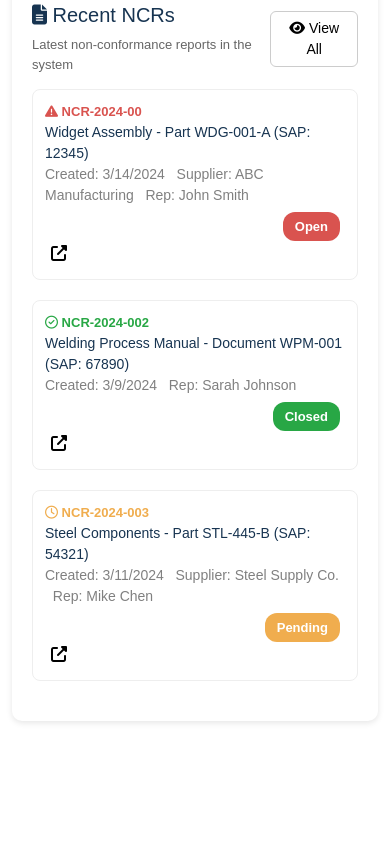
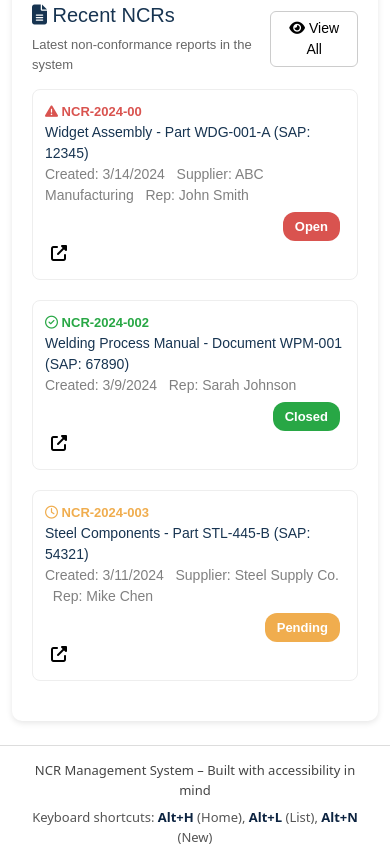
Before and after one commit to Ariyoadeyinka/NCRApp, a plain HTML site: page index.html in a window 390 px wide. Shown: the part 950-1812 px from the top of the page. Before the commit the page ends 1695 px from the top, so only its background shows below. Drawn offline with nearby package versions, Linux system fonts and the light colour scheme.

Commit message:
Ariyo-Dashboard

```diff
--- a/css/style.css
+++ b/css/style.css
@@ -256,3 +256,59 @@
 .ncr-item{
     margin-bottom: 20px;
 }
+.app-footer {
+  display: flex;
+  justify-content: space-between;
+  align-items: center;
+  padding: 20px 40px;        /* smaller, relative padding */
+  border-top: 1px solid #ddd;
+  background: white;
+  font-size: 14px;
+  color: #444;
+  flex-wrap: wrap;           /* wrap items on small screens */
+}
+
+.footer-left {
+  display: flex;
+  align-items: center;
+  gap: 6px;
+  margin-bottom: 6px;
+}
+
+.footer-left .logo {
+  font-weight: bold;
+  color: #0C2340;
+}
+
+.footer-right {
+  font-size: 13px;
+  color: #555;
+}
+
+.footer-right .shortcut {
+  font-weight: bold;
+  color: #0C2340;
+}
+
+
+@media (max-width: 1024px) {
+  .app-footer {
+    padding: 10px 60px;
+    font-size: 13px;
+  }
+}
+
+@media (max-width: 640px) {
+  .app-footer {
+    flex-direction: column;
+    text-align: center;
+    gap: 8px;
+    padding: 15px 20px;
+  }
+ .logo{
+    display: none;
+ }
+  .footer-left {
+    margin-bottom: 0;
+  }
+}
--- a/index.html
+++ b/index.html
@@ -202,6 +202,18 @@
         </div>
 
     </main>
+<footer class="app-footer">
+  <div class="footer-left">
+    <span class="logo"> <img src="images/logo.png" alt="Crossfire Logo" style="height: 50px; width: auto;"></span>
+    NCR Management System – Built with accessibility in mind
+  </div>
+  <div class="footer-right">
+    Keyboard shortcuts:
+    <span class="shortcut">Alt+H</span> (Home),
+    <span class="shortcut">Alt+L</span> (List),
+    <span class="shortcut">Alt+N</span> (New)
+  </div>
+</footer>
 
     <script src="https://cdn.jsdelivr.net/npm/bootstrap@5.3.3/dist/js/bootstrap.bundle.min.js"></script>
 
```
